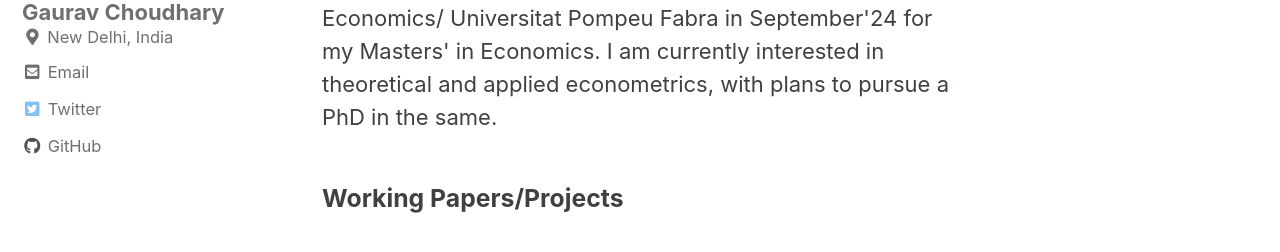
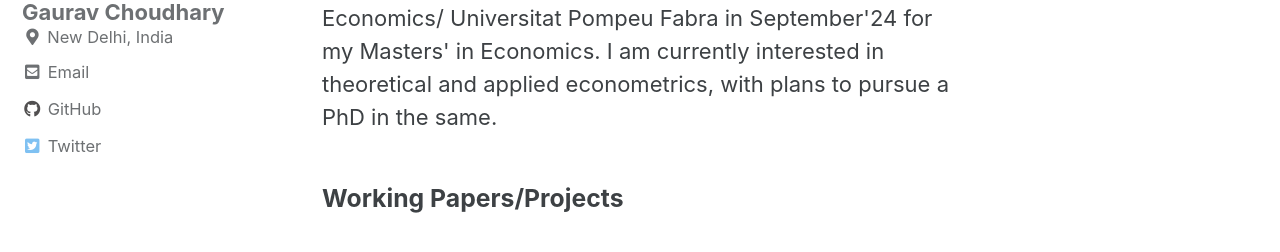
Before and after one commit to gajgaurav/gajgaurav.github.io, a Jekyll site: the page built from index.html, in a window 1280 px wide. Shown: the part 230-482 px from the top of the page. Built offline with Jekyll 4.4.1, drawn with Linux system fonts in a browser that asks for light colours; cached includes are drawn as plain includes; the list of posts is cut into pages by our own code.

Commit message:
Update _config.yml

```diff
--- a/_config.yml
+++ b/_config.yml
@@ -115,18 +115,19 @@ author:
     - label: "Email"
       icon: "fas fa-fw fa-envelope-square"
       url: "mailto:gc677@snu.edu.in"
+    - label: "GitHub"
+      icon: "fab fa-fw fa-github"
+      url: "https://github.com/gajgaurav"
+    - label: "Twitter"
+      icon: "fab fa-fw fa-twitter-square"
+      url: "https://twitter.com/gajgaurav"
+
     - label: "Website"
       icon: "fas fa-fw fa-link"
       # url: "https://your-website.com"
-    - label: "Twitter"
-      icon: "fab fa-fw fa-twitter-square"
-      url: "https://twitter.com/gajgaurav"
     - label: "Facebook"
       icon: "fab fa-fw fa-facebook-square"
       # url: "https://facebook.com/"
-    - label: "GitHub"
-      icon: "fab fa-fw fa-github"
-      url: "https://github.com/gajgaurav"
     - label: "Instagram"
       icon: "fab fa-fw fa-instagram"
       # url: "https://instagram.com/"
```
